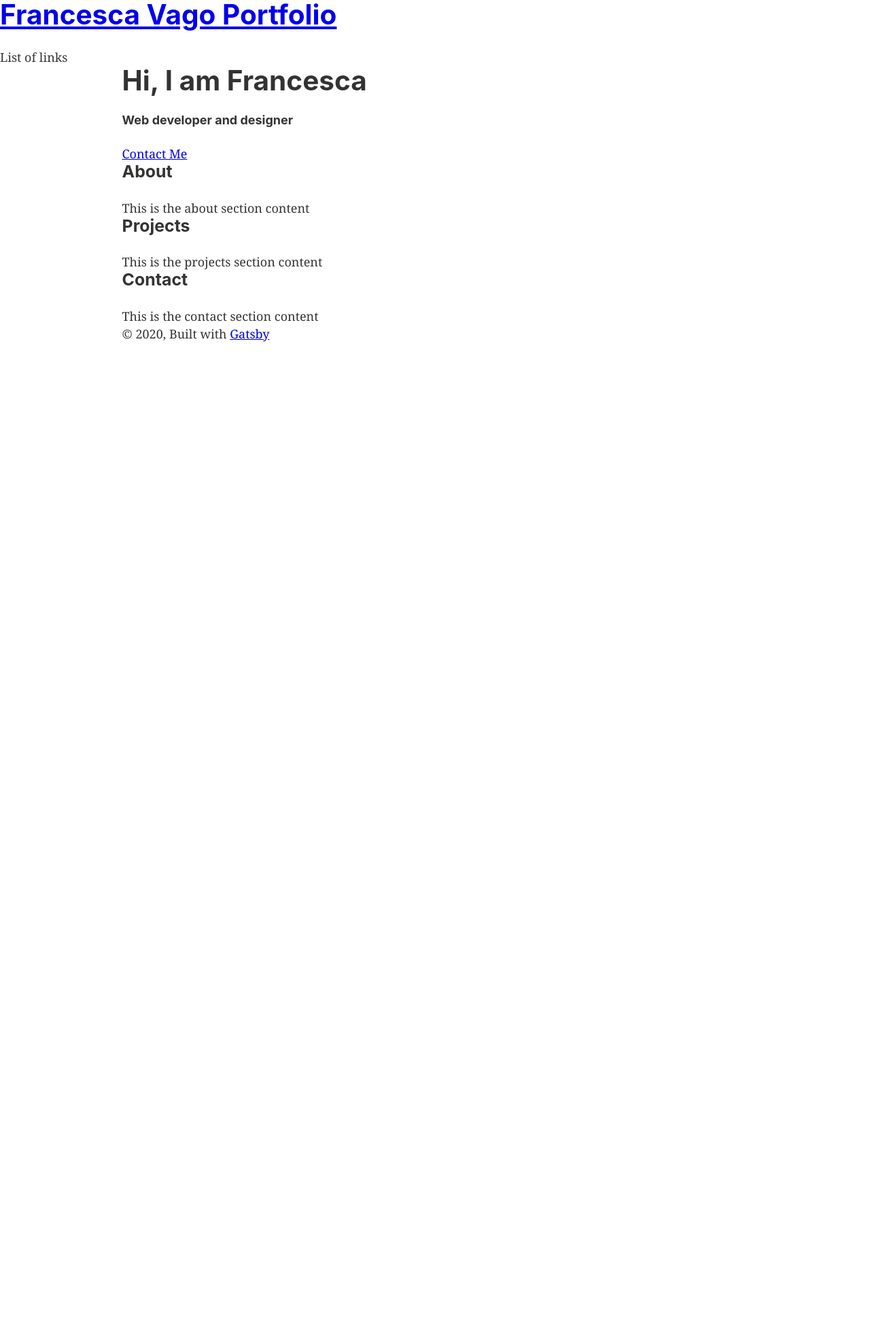
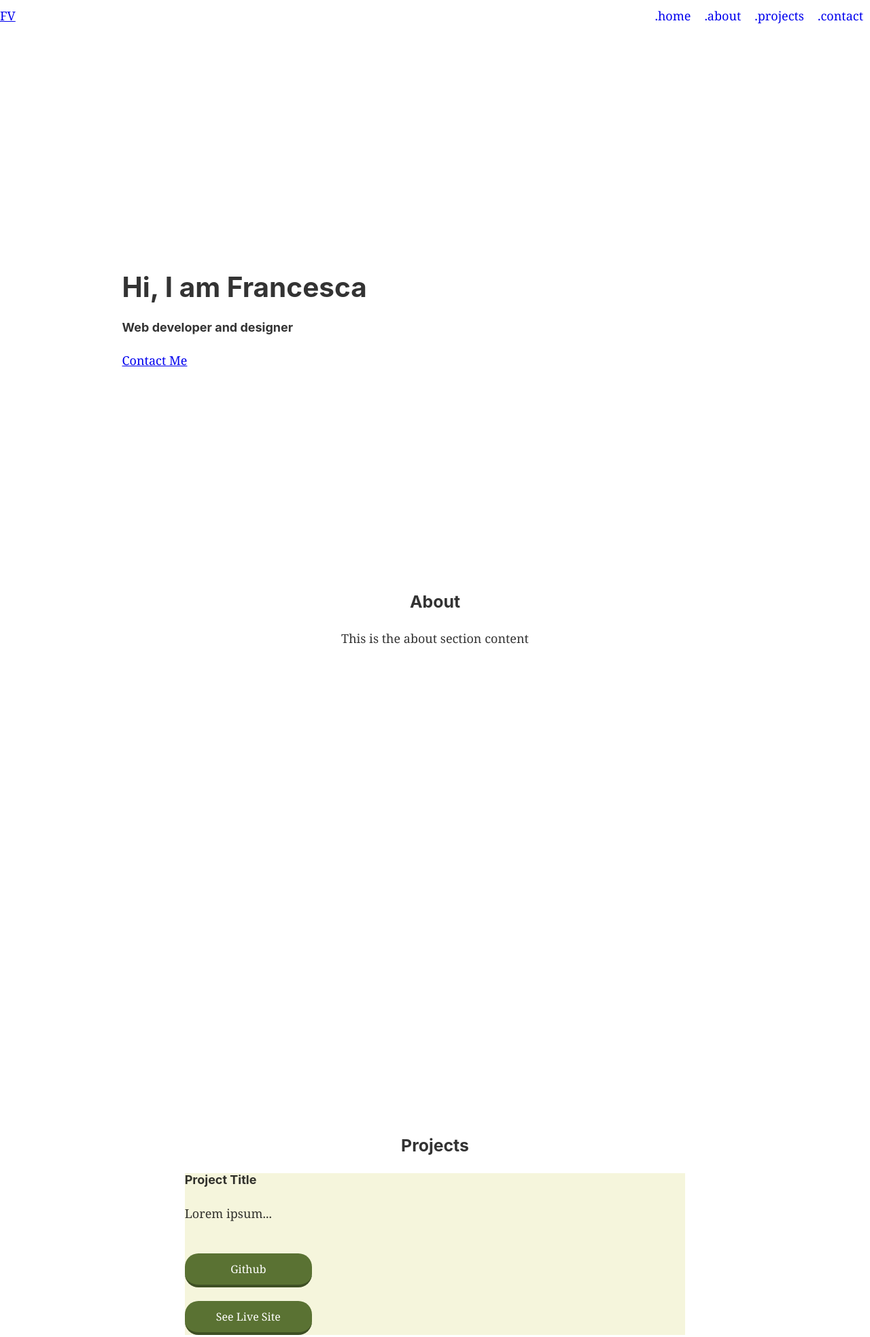
Before and after one commit to francesca-vago/portfolio, a Gatsby site: page / in a window 1280 px wide. Shown: the top 1967 px of the page at 68% size. Before the commit the page ends 800 px from the top, so only its background shows below. Built offline with nearby package versions, Linux system fonts and the light colour scheme; Gatsby itself is replaced by a stand-in of ours.

Commit message:
Add contact form and basic styling for sections

```diff
--- /dev/null
+++ b/src/components/contact-form.css
@@ -0,0 +1,44 @@
+.contact-form {
+    width: 80%;
+    margin: auto;
+}
+
+.form-text {
+    resize: none;
+}
+
+.form-control {
+    width: 100%;
+    padding: 15px;
+    margin-bottom: 10px;
+    border: none;
+    border-radius: 20px;
+    background: #d0dfe8;
+}
+
+.form-control:focus {
+    outline: none;
+}
+
+button {
+    width: 100%;
+    padding: 10px;
+    margin-top: 20px;
+    border-radius: 20px;
+    border: none;
+    border-bottom: 4px solid #3e4f24;
+    background: #5a7233;
+    font-size: 16px;
+    font-weight: 400;
+    color: #fff;
+}
+
+button:hover {
+    background: #3e4f24;
+    }
+
+@media (min-width: 568px) {
+    form {
+    width: 60%;
+    }
+}
--- /dev/null
+++ b/src/components/contact-form.js
@@ -0,0 +1,37 @@
+import React from 'react'
+
+import "./contact-form.css"
+
+const ContactForm = () => {
+    return (
+        <form className="contact-form" name="contact" method="POST" data-netlify="true" netlify-honeypot="bot-field">
+            <input type="hidden" name="form-name" value="contact" />
+            <div className="form-group">
+                <input
+                    type="text"
+                    placeholder="Name"
+                    className="form-control"
+                />
+                <input
+                    type="email"
+                    placeholder="Email"
+                    className="form-control"
+                />
+                <textarea
+                    name="message"
+                    rows="10"
+                    placeholder="Message..."
+                    className="form-control form-text"
+                ></textarea>
+            </div>
+            <button
+                type="submit"
+                className="submit-btn"
+            >
+                Send
+            </button>
+        </form>
+    )
+}
+
+export default ContactForm
--- /dev/null
+++ b/src/components/header.css
@@ -0,0 +1,10 @@
+.header-container {
+    width: 100%;
+    display: flex;
+    justify-content: space-between;
+    margin: 10px 0px;
+}
+
+.header-logo {
+    flex-grow: 1;
+}
--- a/src/components/header.js
+++ b/src/components/header.js
@@ -3,19 +3,14 @@ import PropTypes from "prop-types"
 import React from "react"
 import Navbar from "./navbar"
 
+import "./header.css"
+
 const Header = ({ siteTitle }) => (
-  <header>
-    <div>
-      {/* <Logo/> */}
-      <h1>
-        <Link
-          to="/"
-        >
-          {siteTitle}
-        </Link>
-      </h1>
+  <header className="header-container">
+      <div className="header-logo">
+        <Link to="/">FV</Link>
+      </div>
       <Navbar />
-    </div>
   </header>
 )
 
--- /dev/null
+++ b/src/components/hero.css
@@ -0,0 +1,5 @@
+.hero-container {
+    height: 100vh;
+    display: flex;
+    align-items: center;
+}
--- a/src/components/hero.js
+++ b/src/components/hero.js
@@ -1,13 +1,15 @@
 import React from 'react'
 import { Link } from 'gatsby'
 
+import "./hero.css"
+
 const Hero = () => {
     return (
-        <div className="hero">
+        <div className="hero-container">
             <div className="hero-title">
                 <h1>Hi, I am Francesca</h1>
                 <h4>Web developer and designer</h4>
-                <Link to="/contact" className="btn">Contact Me</Link>
+                <a href="#contact" className="btn">Contact Me</a>
             </div>
         </div>
     )
--- /dev/null
+++ b/src/components/navbar.css
@@ -0,0 +1,17 @@
+.navbar-container {
+    text-align: left;
+}
+
+.navbar-list {
+    display: flex;
+    align-items: center;
+    list-style: none;
+}
+
+.nav-item {
+    margin: 0px 10px;
+}
+
+.nav-item a {
+    text-decoration: none;
+}
--- a/src/components/navbar.js
+++ b/src/components/navbar.js
@@ -1,13 +1,35 @@
 import React from 'react'
+import { Link } from 'gatsby'
+
+import "./navbar.css"
+
 
 const Navbar = () => {
     return (
-        <div className="navbar">
-            <div className="navbar-header"></div>
-            <div>
-                List of links
-            </div>
-        </div>
+            <nav className="navbar-container">
+                <ul className="navbar-list">
+                    <li className="nav-item">
+                        <a href="#header">
+                            .home
+                        </a>
+                    </li>
+                    <li className="nav-item">
+                        <a href="#about">
+                            .about
+                        </a>
+                    </li>
+                    <li className="nav-item">
+                        <a href="#projects">
+                            .projects
+                        </a>
+                    </li>
+                    <li className="nav-item">
+                        <a href="#contact">
+                            .contact
+                        </a>
+                    </li>
+                </ul>
+            </nav>
     )
 }
 
--- /dev/null
+++ b/src/components/project-card.css
@@ -0,0 +1,18 @@
+.project-card-container {
+    width: 80%;
+    background-color: beige;
+    margin: auto;
+    display: flex;
+}
+
+.project-card-content {
+    text-align: left;
+}
+
+.project-card-title {
+
+}
+
+.project-card-text {
+
+}
--- /dev/null
+++ b/src/components/project-card.js
@@ -0,0 +1,27 @@
+import React from 'react'
+
+import "./project-card.css"
+
+const ProjectCard = () => {
+    return (
+        <div className="project-card-container">
+            <div className="project-card-img">
+                <img></img>
+            </div>
+            <div className="project-card-content">
+                <header className="project-card-title">
+                    <h4>Project Title</h4>
+                </header>
+                <div className="project-card-text">
+                    <p>Lorem ipsum...</p>
+                </div>
+                <div className="project-card-buttons">
+                    <button className="project-card-btn">Github</button>
+                    <button className="project-card-btn">See Live Site</button>
+                </div>
+            </div>
+        </div>
+    )
+}
+
+export default ProjectCard
--- /dev/null
+++ b/src/components/section.css
@@ -0,0 +1,6 @@
+.section-container {
+    width: 100%;
+    height: 100vh;
+    margin: auto;
+    text-align: center;
+}
--- a/src/components/section.js
+++ b/src/components/section.js
@@ -1,8 +1,10 @@
 import React from 'react'
+
+import "./section.css"
 
 const Section = ({title, children}) => {
     return (
-        <div className="section">
+        <div className="section-container">
             <h3 className="section-title">
                 {title}
             </h3>
--- a/src/pages/index.js
+++ b/src/pages/index.js
@@ -3,23 +3,29 @@ import React from "react"
 import Layout from "../components/layout"
 import Hero from "../components/hero"
 import Section from "../components/section"
+import ProjectCard from "../components/project-card"
+import ContactForm from "../components/contact-form"
 import SEO from "../components/seo"
 
 const IndexPage = () => (
   <Layout>
     <SEO title="Home" />
+    <a id="header"></a>
     <Hero />
     <Section title="About"
     >
+      <a id="about"></a>
       This is the about section content
     </Section>
     <Section title="Projects"
     >
-      This is the projects section content
+      <a id="projects"></a>
+      <ProjectCard />
     </Section>
     <Section title="Contact"
     >
-      This is the contact section content
+      <a id="contact"></a>
+      <ContactForm/>
     </Section>
   </Layout>
 )
```
Also changed, not shown: src/components/layout.css (line endings or trailing spaces).
